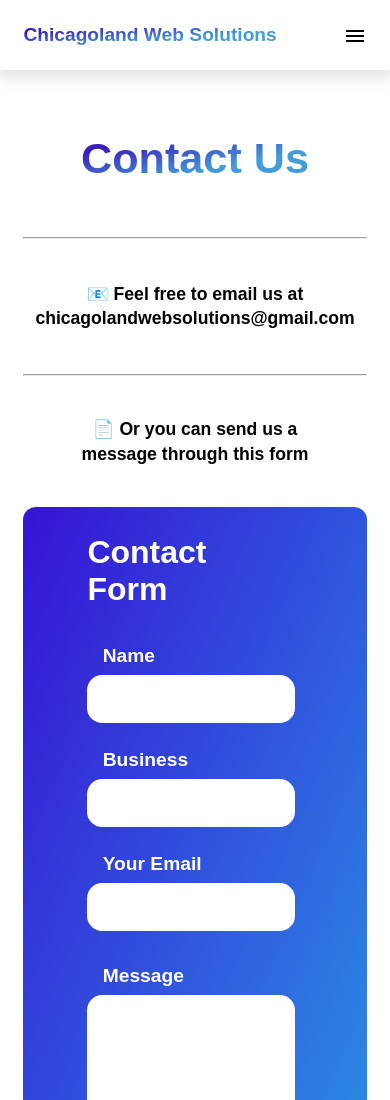
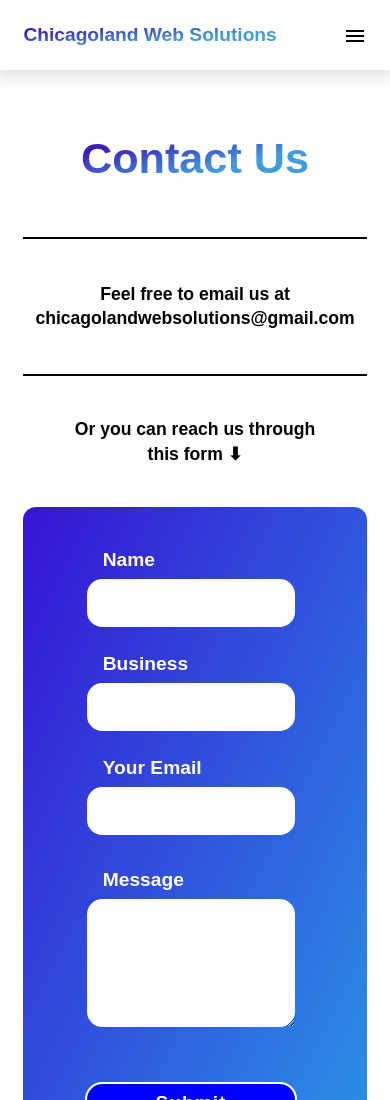
Before and after one commit to Chicagoland-Web-Solutions/Portfolio-Website, a plain HTML site: page contact.html in a window 390 px wide. Shown: the top 1100 px of the page. Drawn offline with Linux system fonts and the light colour scheme; a web font is replaced by a local one.

Commit message:
Add files via upload

```diff
--- a/contact.html
+++ b/contact.html
@@ -28,15 +28,15 @@
             <h1 class="fadeInRight" id="conheader">Contact Us</h1>
             <hr class="conhr">
             <div class="contactinfo">
-                <p class="fadeInRight feel">📧 Feel free to email us at chicagolandwebsolutions@gmail.com</p>
+                <p class="fadeInRight feel">Feel free to email us at chicagolandwebsolutions@gmail.com</p>
             </div>
             <hr class="conhr">
-            <p class="fadeInRight contactinfo" id="arrow">📄 Or you can send us a message through this form &rarr;</p>
-            <p class="fadeInRight contactinfo" id="noarrow">📄 Or you can send us a message through this form</p>
+            <p class="fadeInRight contactinfo" id="arrow">Or you can reach us through this form &rarr;</p>
+            <p class="fadeInRight contactinfo" id="noarrow">Or you can reach us through this form ⬇</p>
         </div>
         <form action="https://api.web3forms.com/submit" method="POST">
             <input type="hidden" name="access_key" value="7fa394c4-4bad-42e9-ba53-a4a93ecc1d03">
-            <h2>Contact Form</h2>
+            <div></div>
             <div class="formgroup">
                 <label  for="name">Name </label>
                 <input type="text" id="name" name="name">
--- a/style.css
+++ b/style.css
@@ -797,7 +797,7 @@
     display:grid;
     gap: 0.5em;
     grid-template-columns: 14ch 1fr;
-    grid-template-rows: 8em 6em 6em 6em 10em 6.5em 1.5em;
+    grid-template-rows: 2em 6em 6em 6em 10em 6.5em 1.5em;
     padding: 0 4em 0.5em 4em;
     grid-template-areas:
         "co co"
@@ -932,7 +932,7 @@
 @media(max-width: 475px){
     form{
         grid-template-columns: 1fr 0;
-        grid-template-rows: 8em repeat(3, 1.5em 4em) 2em 8em 6.5em 1.5em;
+        grid-template-rows: 2em repeat(3, 1.5em 4em) 2em 8em 6.5em 1.5em;
         grid-template-areas:
         "co"
         "r"
@@ -1018,6 +1018,7 @@
     border: 1em solid rgb(255, 255, 255);
     outline: 2px solid black;
     box-shadow: -5px 5px 10px rgba(0, 0, 0, 0.5);
+    overflow-x: hidden;
 }
 #tog-pp:checked ~ #privacy-policy, #tog-pp:checked ~ #overlay {
     display:inline-block;
@@ -1026,8 +1027,8 @@
     margin-left: 3em;
 }
 #privacy-policy h2{
-    font-size: 1.2em;
     margin-top: 1em;
+    font-size: 1rem;
 }
 #privacy-policy a{
     text-decoration: underline;
@@ -1052,10 +1053,7 @@
     #privacy-policy h1{
         font-size:1.5rem;
     }
-    #privacy-policy h2{
-        font-size:1rem;
-    }
-    #privacy-policy p, #privacy-policy li, #privacy-policy a{
+    #privacy-policy h2, #privacy-policy p, #privacy-policy li, #privacy-policy a{
         font-size:0.8rem;
     }
 }
@@ -1186,7 +1184,7 @@
 .collabpic{animation-delay:0.8s;}
 .approach{animation-delay:1s;}
 .story h1{
-    animation-delay:0.05s;
+    animation-delay:0s;
 }
 .story p{
     animation-delay:0.2s;
@@ -1198,6 +1196,9 @@
 }
 
 .conhr{
+    border: 0;
+    height: 2px;
+    background-color: black; /* Adjust color here */
     animation: fadeexist 0.8s ease-in backwards;
 }
 
```
Also changed, not shown: about.html (+1 -1 lines), services.html (+1 -1 lines).
